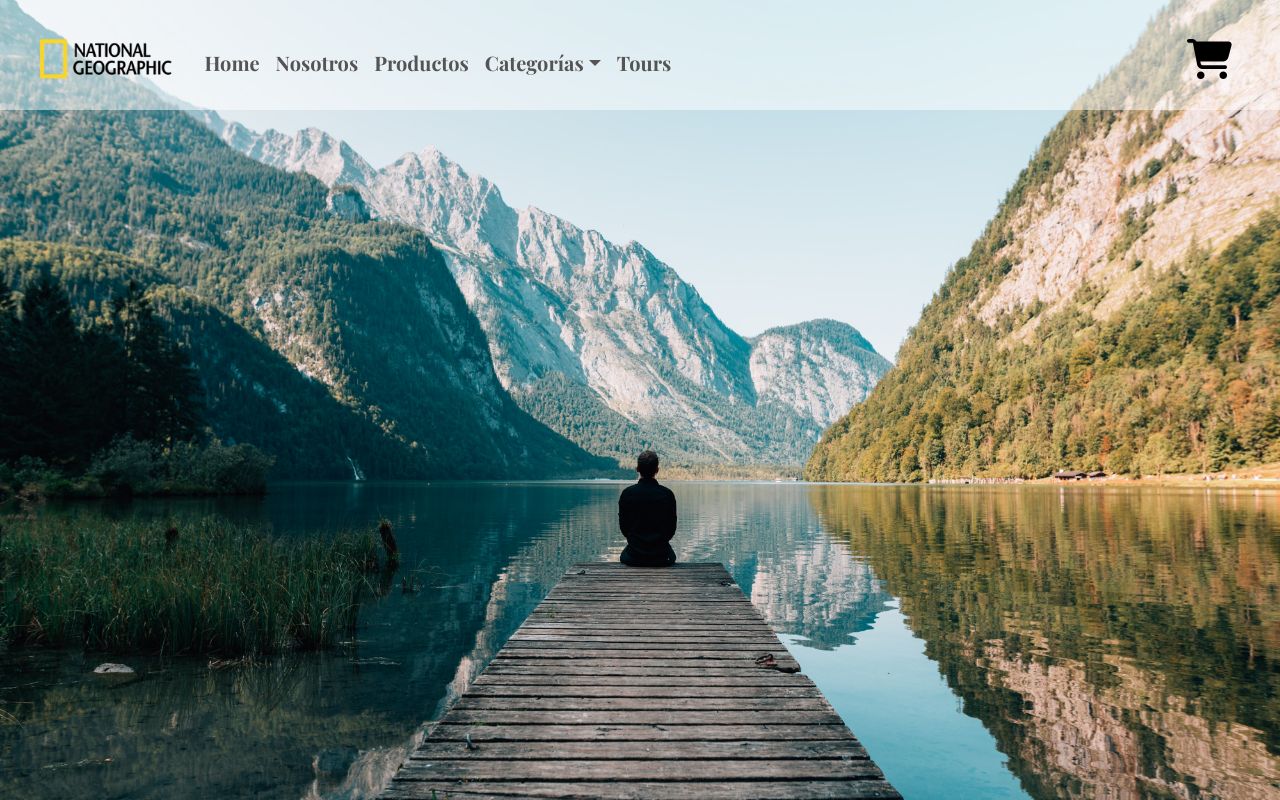
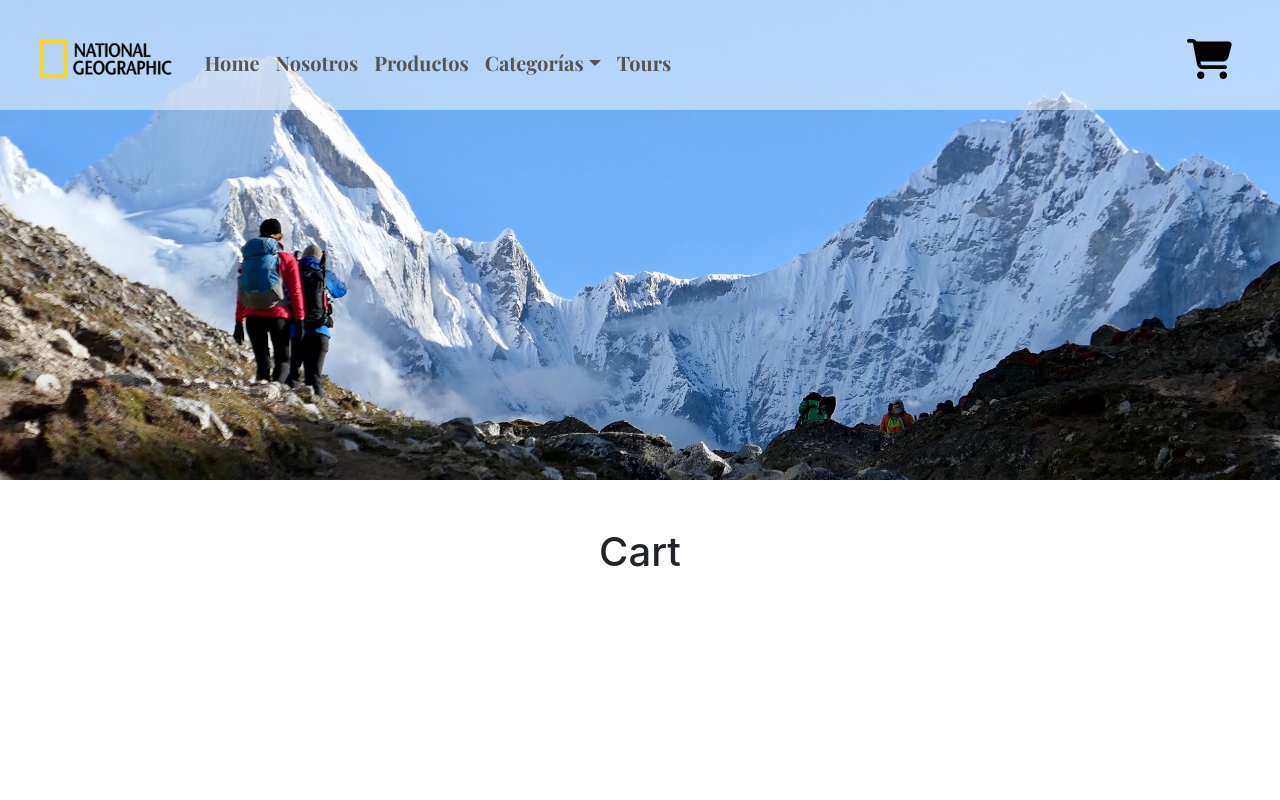
Before and after one commit to natigajardo/outdoor-sports-store, a React (Create React App) app: page /cart in a window 1280 px wide. Built offline with nearby package versions, Linux system fonts and the light colour scheme.

Commit message:
events: add addQuantity status and save item quantity

```diff
--- a/src/App.js
+++ b/src/App.js
@@ -8,6 +8,7 @@ import ItemDetailContainer from "./components/ItemDetailContainer/ItemDetailCont
 
 //import de views
 import Home from "./views/Home/Home";
+import Cart from "./views/Cart/Cart";
 
 function App() {
   return (
@@ -22,6 +23,7 @@ function App() {
             component={ItemListContainer}
           ></Route>
           <Route path="/item/:id" component={ItemDetailContainer}></Route>
+          <Route path="/cart" component={Cart}></Route>
         </Switch>
       </div>
     </Router>
--- a/src/components/ItemCount/ItemCount.js
+++ b/src/components/ItemCount/ItemCount.js
@@ -21,6 +21,8 @@ const ItemCount = ({ stock, initial, addItem }) => {
   const addProductToCart = () => {
     if (counter > 0) {
       addItem(counter);
+    } else {
+      console.log("No puedes agregar cero items");
     }
   };
 
@@ -30,11 +32,14 @@ const ItemCount = ({ stock, initial, addItem }) => {
         <button type="button" className="btn btn-secondary" onClick={restItems}>
           -
         </button>
+
         <p className="mx-5 mt-2">{counter}</p>
+
         <button type="button" className="btn btn-secondary" onClick={addItems}>
           +
         </button>
       </div>
+
       <div className="btn btn-primary mt-3 w-100" onClick={addProductToCart}>
         Add to Cart
       </div>
--- a/src/components/ItemDetail/ItemDetail.js
+++ b/src/components/ItemDetail/ItemDetail.js
@@ -1,12 +1,22 @@
-import React from "react";
+import React, { useState } from "react";
 import "./ItemDetail.css";
+import { NavLink } from "react-router-dom";
 // Import itemcount
 import ItemCount from "../ItemCount/ItemCount";
 
 const ItemDetail = ({ data }) => {
+  const [addQuantity, setAddQuantity] = useState(null);
+
   const onAdd = (cantidad) => {
-    console.log(`Compré ${cantidad} items`);
+    //console.log(`Compré ${cantidad} items`);
+    if (cantidad > 0) {
+      setAddQuantity(cantidad);
+    }
   };
+
+  if (addQuantity > 0) {
+    console.log("item agregado:", addQuantity);
+  }
 
   return (
     <div className="container">
@@ -34,8 +44,17 @@ const ItemDetail = ({ data }) => {
           <br></br>
           <div className="row">
             <div className="col-6">
-              <ItemCount stock={10} initial={1} addItem={onAdd} />
-            </div>
+            {/* Se agregó el contador vs botón  */}
+            { (addQuantity === null) ?
+                <ItemCount stock={10} initial={1} addItem={onAdd} />
+               :
+                <NavLink to="/cart">
+                  <button type="button" className="btn btn-warning">
+                    Terminar mi compra
+                  </button>
+                </NavLink>
+              }
+          </div>
           </div>
         </div>
       </div>
--- a/src/components/NavBar/NavBar.css
+++ b/src/components/NavBar/NavBar.css
@@ -1,7 +1,7 @@
 .header {
-  background: url("../../assets/images/banner.jpg") no-repeat center;
+  background: url("../../assets/images/banner2.jpg") no-repeat center;
   background-size: cover;
-  min-height: 100vh;
+  min-height: 60vh;
 }
 
 .menu-navbar {
--- /dev/null
+++ b/src/views/Cart/Cart.js
@@ -0,0 +1,11 @@
+import React from "react";
+
+const Cart = () => {
+  return (
+    <div>
+      <h1 className="text-center p-5">Cart</h1>
+    </div>
+  );
+};
+
+export default Cart;
```
Also changed, not shown: src/ejemplo.js (added, +36 -0 lines), src/assets/images/banner2.jpg (added), src/views/Cart/Cart.css (added).
